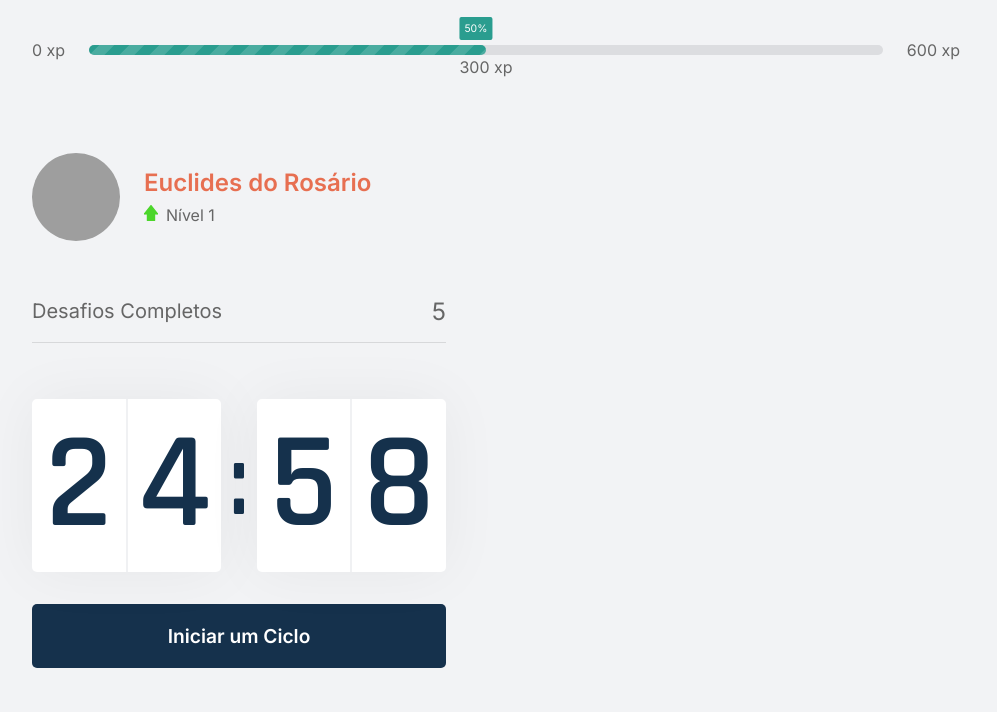
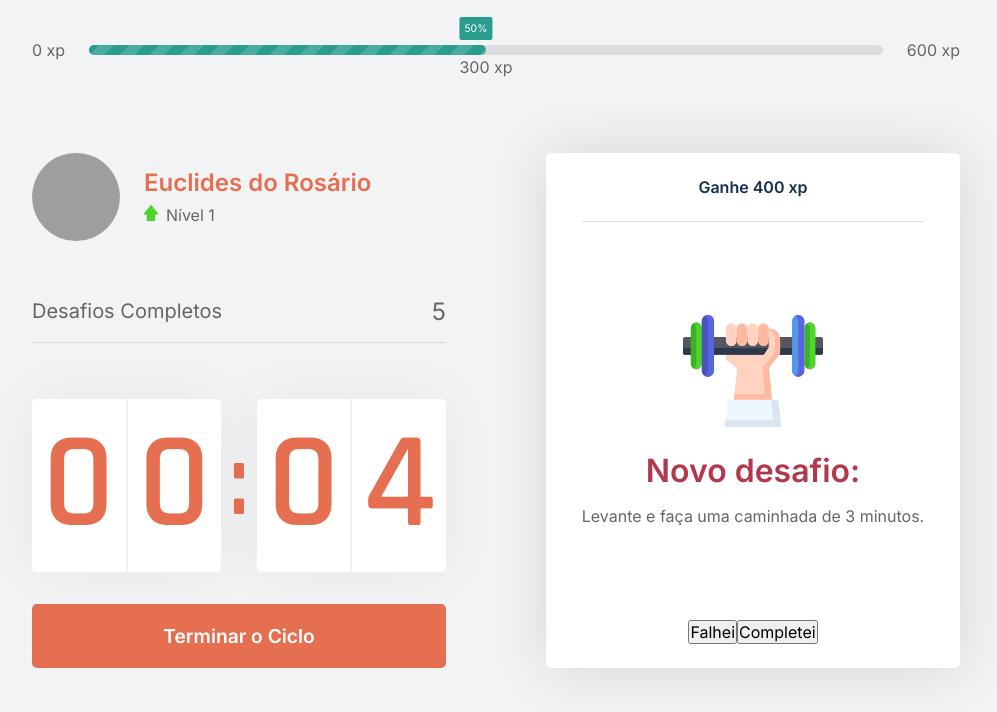
Before and after one commit to euclidesdry/NLW_4, a Next.js app in the folder ReactJS/getup-next/: page / in a window 1280 px wide. Both pictures are taken after a click on the button "Iniciar um Ciclo". Shown: the top 712 px of the page, without its empty margins (144-1141 px from the left). Built offline with nearby package versions, Linux system fonts and the light colour scheme; grey boxes are pictures that could not be loaded.

Commit message:
Adicionando Funcinalidades no CountDown e Criação da Aba de Desafios

```diff
--- a/ReactJS/getup-next/package.json
+++ b/ReactJS/getup-next/package.json
@@ -8,9 +8,9 @@
     "start": "next start"
   },
   "dependencies": {
-    "next": "10.0.7",
-    "react": "17.0.1",
-    "react-dom": "17.0.1"
+    "next": "^10.0.7",
+    "react": "^17.0.1",
+    "react-dom": "^17.0.1"
   },
   "devDependencies": {
     "@types/node": "^14.14.31",
--- /dev/null
+++ b/ReactJS/getup-next/src/components/ChallengeBox.tsx
@@ -0,0 +1,45 @@
+import styles from '../styles/components/ChallengeBox.module.css';
+
+export function ChallengeBox() {
+    const hasActiveChalleng = true;
+
+    return (
+        <div className={styles.challengeBoxContainer}>
+            {hasActiveChalleng ? (
+                <div className={styles.challengeActive}>
+                    <header> Ganhe 400 xp</header>
+
+                    <main>
+                        <img src="icons/body.svg"/>
+                        <strong>Novo desafio:</strong>
+                        <p>Levante e faça uma caminhada de 3 minutos.</p>
+                    </main>
+
+                    <footer>
+                        <button
+                        type="button"
+                        className={styles.challengeFailedButton}
+                        >
+                            Falhei
+                        </button>
+
+                        <button
+                        type="button"
+                        className={styles.challengeSucceededButton}
+                        >
+                            Completei
+                        </button>
+                    </footer>
+                </div>
+            ) : (
+                <div className={styles.challengeNotActive}>
+                    <strong>Finalize um cliclo para receber um desafio</strong>
+                    <p>
+                        <img src="icons/level-up.svg" alt="Level Up"/>
+                        Avance de level completando desafios.
+                    </p>
+                </div>
+            )}
+        </div>
+    )
+}
--- a/ReactJS/getup-next/src/components/CountDown.tsx
+++ b/ReactJS/getup-next/src/components/CountDown.tsx
@@ -1,9 +1,14 @@
 import { useState, useEffect } from 'react';
-import styles from '../styles/components/CountDown.module.css'
+import styles from '../styles/components/CountDown.module.css';
+
+let countdownTimeout: NodeJS.Timeout;
 
 export function CountDown() {
-    const [time, setTime] = useState(25 * 60);
-    const [active, setActive] = useState(false);
+    const countTime = 0.1 * 60;
+
+    const [time, setTime] = useState(countTime);
+    const [isActive, setIsActive] = useState(false);
+    const [hasFinished, setHasFinished] = useState(false);
 
     const minutes = Math.floor(time / 60);
     const seconds = time % 60;
@@ -12,20 +17,30 @@ export function CountDown() {
     const [secondsLeft, secondsRight] = String(seconds).padStart(2, '0').split('');
 
     function startCountDown() {
-        setActive(true);
+        setIsActive(true);
+    }
+
+    function resetCountDown() {
+        clearTimeout(countdownTimeout);
+        setIsActive(false);
+
+        setTime(countTime);
     }
 
     useEffect(()=>{
-        if (active && time > 0) {
-            setTimeout(() => {
+        if (isActive && time > 0) {
+            countdownTimeout = setTimeout(() => {
                 setTime(time - 1);
             }, 1000);
+        } else if (isActive && time === 0) {
+            setHasFinished(true);
+            setIsActive(false);
         }
-    }, [active, time]);
+    }, [isActive, time]);
 
     return (
         <div>
-            <div className={styles.countdownContainer}>
+            <div className={`${styles.countdownContainer} ${isActive ? styles.countdownContainerActive : ''}`}>
                 <div>
                     <span>{minuteLeft}</span>
                     <span>{minutesRight}</span>
@@ -36,9 +51,38 @@ export function CountDown() {
                     <span>{secondsRight}</span>
                 </div>
             </div>
-            <button type="button" className={styles.countDownButton} onClick={startCountDown}>
-                Iniciar um Ciclo
-            </button>
+
+            {
+                hasFinished ? (
+                    <button
+                        disabled
+                        className={styles.countDownButton}
+                    >
+                        Ciclo Terminado <span>&#10004;</span>
+                    </button>
+                ) : (
+                    <>
+                        { isActive ? (
+                            <button
+                                type="button"
+                                className={`${styles.countDownButton} ${styles.countDownButtonActive}`}
+                                onClick={resetCountDown}
+                            >
+                                Terminar o Ciclo
+                            </button>
+                        ) : (
+                            <button
+                                type="button"
+                                className={styles.countDownButton}
+                                onClick={startCountDown}
+                            >
+                                Iniciar um Ciclo
+                            </button>
+                        )}
+                    </>
+                )
+            }
+
         </div>
     );
 }
--- a/ReactJS/getup-next/src/components/ExperienceBar.tsx
+++ b/ReactJS/getup-next/src/components/ExperienceBar.tsx
@@ -5,7 +5,7 @@ export function ExperienceBar () {
         <header className={styles.experienceBar}>
             <span>0 xp</span>
             <div>
-                <div className={styles.stripes +' '+ styles.animated +' '+ styles.slower} style={{width: '50%'}}/>
+                <div className={`${styles.stripes} ${styles.animated} ${styles.slower}`} style={{width: '50%'}}/>
                 <span className={styles.currentExperience} style={{left: '50%'}}>
                     300 xp
                     <span className={styles.cePercentage}>50%</span>
--- a/ReactJS/getup-next/src/pages/index.tsx
+++ b/ReactJS/getup-next/src/pages/index.tsx
@@ -1,3 +1,6 @@
+import Head from 'next/head';
+
+// Css
 import styles from '../styles/pages/Home.module.css';
 
 //Components
@@ -5,10 +8,7 @@ import { ExperienceBar } from '../components/ExperienceBar';
 import { Profile } from '../components/Profile';
 import { CompleteChallenges } from '../components/CompleteChallenges';
 import { CountDown } from '../components/CountDown';
-
-// modules
-
-import Head from 'next/head'
+import { ChallengeBox } from '../components/ChallengeBox';
 
 export default function Home() {
   return (
@@ -26,7 +26,7 @@ export default function Home() {
           <CountDown />
         </div>
         <div>
-
+          <ChallengeBox />
         </div>
       </section>
     </div>
--- /dev/null
+++ b/ReactJS/getup-next/src/styles/components/ChallengeBox.module.css
@@ -0,0 +1,69 @@
+.challengeBoxContainer {
+    height: 100%;
+
+    background-color: var(--white);
+    border-radius: 5px;
+    box-shadow: 0 0 60px rgba(0, 0, 0, 0.12);
+    padding: 1.5rem 2rem;
+
+    display: flex;
+    flex-direction: column;
+    align-items: center;
+    justify-content: center;
+
+    text-align: center;
+}
+
+.challengeNotActive {
+    display: flex;
+    flex-direction: column;
+    align-items: center;
+}
+
+.challengeNotActive strong{
+    font-size: 1.5rem;
+    font-weight: 500;
+    line-height: 1.4;
+}
+
+.challengeNotActive p {
+    display: flex;
+    flex-direction: column;
+    align-items: center;
+    line-height: 1.4;
+    max-width: 70%;
+    margin-top: 3rem;
+}
+
+.challengeNotActive p image {
+    margin-bottom: 1rem;
+}
+
+.challengeActive {
+    height: 100%;
+
+    display: flex;
+    flex-direction: column;
+}
+
+.challengeActive header{
+    color: var(--app-dark);
+    font-weight: 600;
+    padding: 0 2rem 1.5rem;
+    border-bottom: 1px solid var(--gray-line);
+}
+
+.challengeActive main {
+    flex: 1;
+    display: flex;
+    flex-direction: column;
+    align-items: center;
+    justify-content: center;
+}
+
+.challengeActive main strong {
+    font-size: 2rem;
+    font-weight: 600;
+    color: var(--title);
+    margin: 1.5rem 0 1rem;
+}
--- a/ReactJS/getup-next/src/styles/components/CountDown.module.css
+++ b/ReactJS/getup-next/src/styles/components/CountDown.module.css
@@ -4,6 +4,11 @@
     font-family: 'Rajdhani';
     font-weight: 600;
     color: var(--app-dark);
+    transition: color .3s ease;
+}
+
+.countdownContainerActive {
+    color: var(--app-orange);
 }
 
 .countdownContainer > div {
@@ -60,9 +65,17 @@
     transition: all ease .3s;
 }
 
-.countDownButton:hover {
+.countDownButtonActive {
+    background-color: var(--app-orange);
+}
+
+.countDownButton:not(:disabled):hover {
     background-color: var(--app-light-green);
     transform: scale(1.02);
+}
+
+.countDownButtonActive:not(:disabled):hover {
+    background-color: var(--app-orange-light);
 }
 
 .countDownButton:active {
@@ -71,7 +84,24 @@
     transition: all ease .2s;
 }
 
+.countDownButton span{
+    width: 1.4rem;
+    height: 1.4rem;
+    background-color: var(--app-light-green);
+    color: var(--white);
+    margin-left: 1rem;
+    font-size: 1rem;
+    border-radius: 50%;
+}
+
 .countDownButton:focus {
     border-width: 0 !important;
     outline: 0;
 }
+
+.countDownButton:disabled {
+    background-color: var(--white);
+    color: var(--app-light-green);
+    cursor: not-allowed;
+    border-bottom: 2px solid var(--app-light-green);
+}
```
Also changed, not shown: 2 other files (tests, documents, lock files or other folders).
